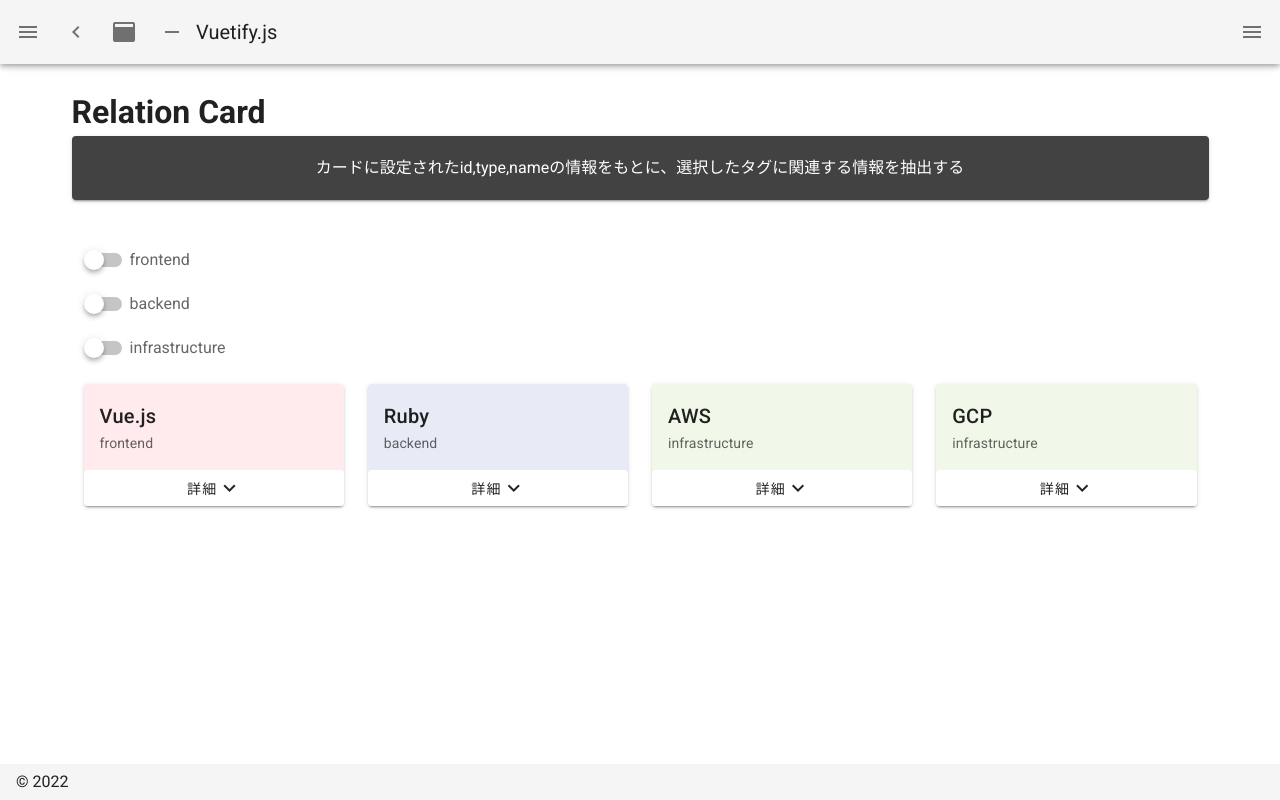
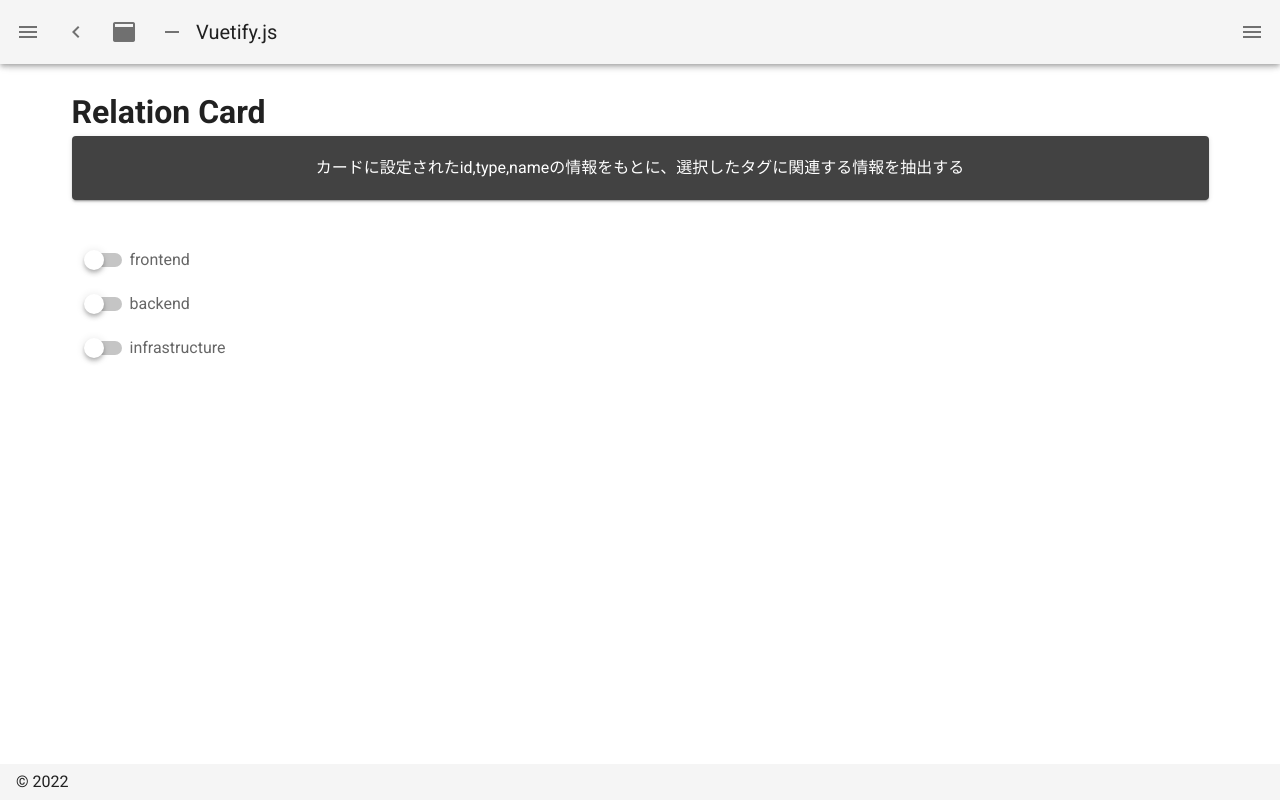
Before and after one commit to yuki0235/sample-nuxt-app, a Nuxt app: page /relation_card in a window 1280 px wide. Built offline with nearby package versions, Linux system fonts and the light colour scheme.

Commit message:
if switch is on then display relation card

```diff
--- a/pages/relation_card.vue
+++ b/pages/relation_card.vue
@@ -7,20 +7,20 @@
       </p>
     </v-card>
     <v-container>
-      <v-switch label="frontend" hide-details>
+      <v-switch v-model="checked" value="frontend" label="frontend" hide-details>
         <v-btn>frontend</v-btn>
       </v-switch>
-      <v-switch label="backend" hide-details>
+      <v-switch v-model="checked" value="backend" label="backend" hide-details>
         <v-btn>backend</v-btn>
       </v-switch>
-      <v-switch label="infrastructure" hide-details>
+      <v-switch v-model="checked" value="infrastructure" label="infrastructure" hide-details>
         <v-btn>infrastructure</v-btn>
       </v-switch>
     </v-container>
     <v-container>
       <v-row>
         <v-col v-for="card in cards" :key="card.id" :cols="3">
-          <v-card :color="color(card.type)">
+          <v-card v-show="isDisplay(card.type)" :color="color(card.type)">
             <v-card-title>{{ card.name }}</v-card-title>
             <v-card-subtitle>{{ card.type }}</v-card-subtitle>
             <v-btn class="white" text @click="card.show = !card.show" width="100%">
@@ -40,6 +40,7 @@ export default {
   data() {
     return {
       title: "Relation Card",
+      checked: [],
       cards: [
         {
           id: 1,
@@ -83,6 +84,9 @@ export default {
         case "infrastructure":
           return "light-green lighten-5"
       }
+    },
+    isDisplay(type) {
+      return this.checked.includes(type)
     }
   }
 }
```
